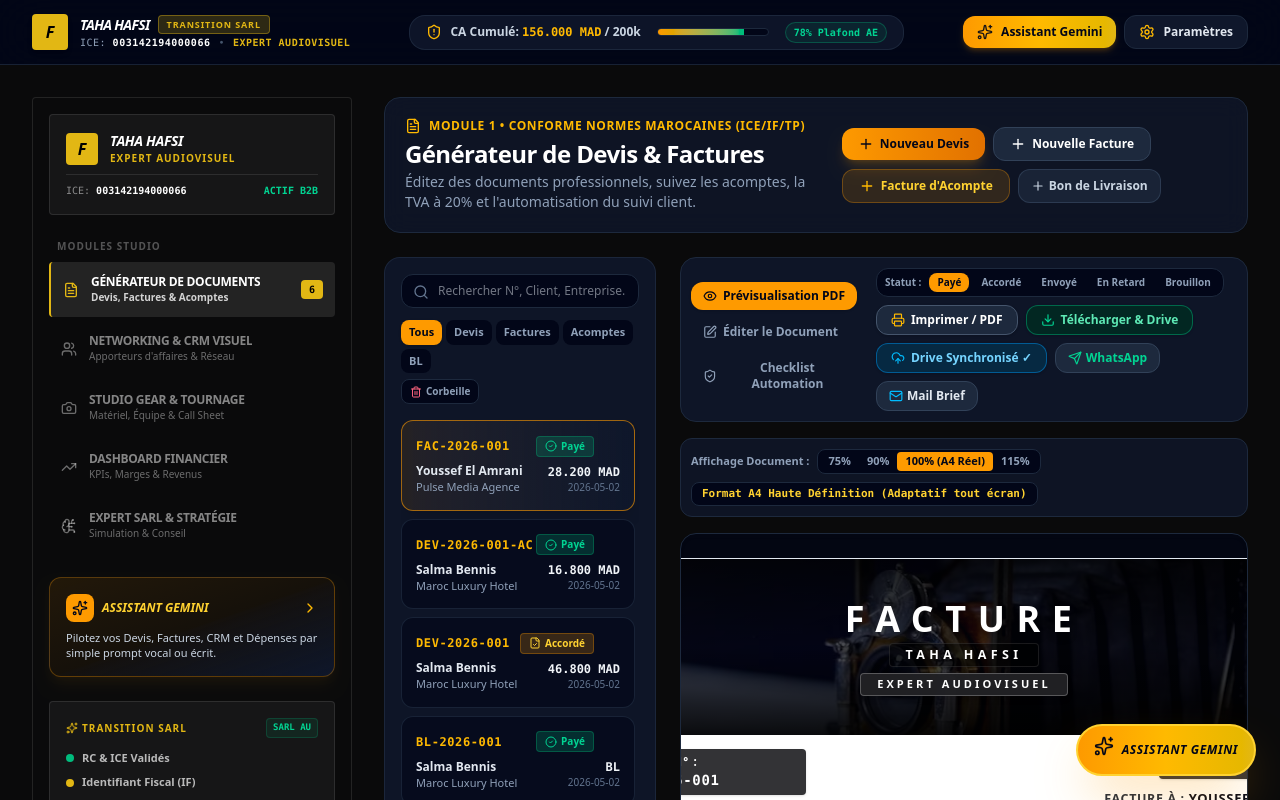
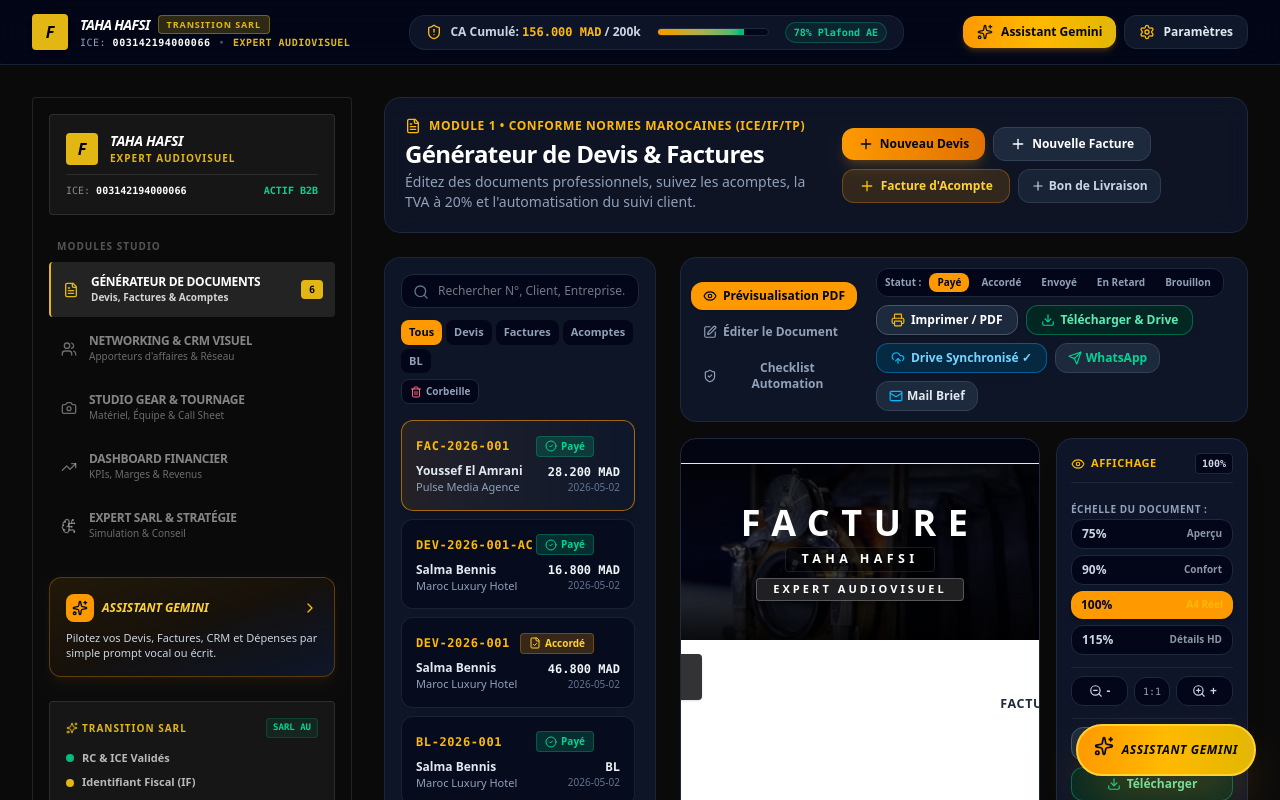
Before and after one commit to hafsitaha2001-web/taha, a React (Vite) app: page / in a window 1280 px wide. Shown: the top 800 px of the page. Built offline with nearby package versions, Linux system fonts and the light colour scheme.

Commit message:
refactor: enhance document zoom and toolbar UI
Replace static zoom controls with a more responsive and streamlined layout to improve usability when viewing generated invoices and quotes.

```diff
--- a/src/components/DocumentGeneratorModule.tsx
+++ b/src/components/DocumentGeneratorModule.tsx
@@ -1895,53 +1895,10 @@ export const DocumentGeneratorModule: React.FC<DocumentGeneratorModuleProps> = (
                 </div>
               )}
 
-              {/* Responsive Zoom & View Toolbar */}
-              {selectedDocument && (
-                <div className="flex flex-wrap items-center justify-between gap-2 bg-slate-900/80 p-2.5 rounded-xl border border-slate-800 text-xs no-print">
-                  <div className="flex items-center gap-2">
-                    <span className="text-slate-400 text-[11px] font-bold">Affichage Document :</span>
-                    <div className="flex items-center bg-slate-950 p-0.5 rounded-lg border border-slate-800 text-[11px]">
-                      <button
-                        type="button"
-                        onClick={() => setZoomScale(0.75)}
-                        className={`px-2 py-0.5 rounded font-bold transition-all ${zoomScale === 0.75 ? 'bg-amber-500 text-slate-950' : 'text-slate-400 hover:text-white'}`}
-                      >
-                        75%
-                      </button>
-                      <button
-                        type="button"
-                        onClick={() => setZoomScale(0.9)}
-                        className={`px-2 py-0.5 rounded font-bold transition-all ${zoomScale === 0.9 ? 'bg-amber-500 text-slate-950' : 'text-slate-400 hover:text-white'}`}
-                      >
-                        90%
-                      </button>
-                      <button
-                        type="button"
-                        onClick={() => setZoomScale(1)}
-                        className={`px-2 py-0.5 rounded font-bold transition-all ${zoomScale === 1 ? 'bg-amber-500 text-slate-950' : 'text-slate-400 hover:text-white'}`}
-                      >
-                        100% (A4 Réel)
-                      </button>
-                      <button
-                        type="button"
-                        onClick={() => setZoomScale(1.15)}
-                        className={`px-2 py-0.5 rounded font-bold transition-all ${zoomScale === 1.15 ? 'bg-amber-500 text-slate-950' : 'text-slate-400 hover:text-white'}`}
-                      >
-                        115%
-                      </button>
-                    </div>
-                  </div>
-
-                  <div className="flex items-center gap-2 text-slate-400 text-[11px]">
-                    <span className="bg-slate-950 px-2.5 py-1 rounded-lg border border-slate-800 text-amber-300 font-mono font-bold">
-                      Format A4 Haute Définition (Adaptatif tout écran)
-                    </span>
-                  </div>
-                </div>
-              )}
-
               {selectedDocument ? (
-                <div className="overflow-x-auto p-2 sm:p-6 bg-slate-950/70 border border-slate-800 rounded-2xl flex justify-center shadow-inner min-h-[500px]">
+                <div className="relative flex flex-col lg:flex-row items-start gap-4">
+                  {/* Document Canvas (Centered) */}
+                  <div className="flex-1 w-full overflow-x-auto p-2 sm:p-6 bg-slate-950/70 border border-slate-800 rounded-2xl flex justify-center shadow-inner min-h-[550px]">
                     <div
                       style={{
                         transform: `scale(${zoomScale})`,
@@ -1951,6 +1908,129 @@ export const DocumentGeneratorModule: React.FC<DocumentGeneratorModuleProps> = (
                       className="w-full flex justify-center"
                     >
                       <DocumentPreview document={selectedDocument} profile={profile} />
+                    </div>
+                  </div>
+
+                  {/* Right-Side Affichage Document Panel */}
+                  <div className="w-full lg:w-48 shrink-0 lg:sticky lg:top-4 space-y-3 no-print">
+                    <div className="bg-slate-900/95 border border-slate-800 p-3.5 rounded-2xl shadow-xl space-y-3">
+                      <div className="flex items-center justify-between border-b border-slate-800 pb-2">
+                        <span className="text-[11px] font-black text-amber-400 flex items-center gap-1.5 uppercase tracking-wider">
+                          <Eye className="w-3.5 h-3.5" /> Affichage
+                        </span>
+                        <span className="text-[10px] font-mono font-bold text-slate-300 bg-slate-950 px-1.5 py-0.5 rounded border border-slate-800">
+                          {Math.round(zoomScale * 100)}%
+                        </span>
+                      </div>
+
+                      {/* Zoom Presets Buttons */}
+                      <div className="space-y-1.5">
+                        <span className="text-[10px] font-bold text-slate-400 uppercase tracking-wider">Échelle du Document :</span>
+                        <div className="grid grid-cols-2 lg:grid-cols-1 gap-1.5">
+                          <button
+                            type="button"
+                            onClick={() => setZoomScale(0.75)}
+                            className={`px-2.5 py-1.5 rounded-xl text-xs font-bold transition-all text-left flex items-center justify-between cursor-pointer ${
+                              zoomScale === 0.75
+                                ? 'bg-amber-500 text-slate-950 font-black shadow-md'
+                                : 'bg-slate-950 text-slate-300 hover:text-white hover:bg-slate-800 border border-slate-800'
+                            }`}
+                          >
+                            <span>75%</span>
+                            <span className="text-[10px] opacity-70">Aperçu</span>
+                          </button>
+                          <button
+                            type="button"
+                            onClick={() => setZoomScale(0.9)}
+                            className={`px-2.5 py-1.5 rounded-xl text-xs font-bold transition-all text-left flex items-center justify-between cursor-pointer ${
+                              zoomScale === 0.9
+                                ? 'bg-amber-500 text-slate-950 font-black shadow-md'
+                                : 'bg-slate-950 text-slate-300 hover:text-white hover:bg-slate-800 border border-slate-800'
+                            }`}
+                          >
+                            <span>90%</span>
+                            <span className="text-[10px] opacity-70">Confort</span>
+                          </button>
+                          <button
+                            type="button"
+                            onClick={() => setZoomScale(1)}
+                            className={`px-2.5 py-1.5 rounded-xl text-xs font-bold transition-all text-left flex items-center justify-between cursor-pointer ${
+                              zoomScale === 1
+                                ? 'bg-amber-500 text-slate-950 font-black shadow-md'
+                                : 'bg-slate-950 text-slate-300 hover:text-white hover:bg-slate-800 border border-slate-800'
+                            }`}
+                          >
+                            <span>100%</span>
+                            <span className="text-[10px] font-extrabold text-amber-400">A4 Réel</span>
+                          </button>
+                          <button
+                            type="button"
+                            onClick={() => setZoomScale(1.15)}
+                            className={`px-2.5 py-1.5 rounded-xl text-xs font-bold transition-all text-left flex items-center justify-between cursor-pointer ${
+                              zoomScale === 1.15
+                                ? 'bg-amber-500 text-slate-950 font-black shadow-md'
+                                : 'bg-slate-950 text-slate-300 hover:text-white hover:bg-slate-800 border border-slate-800'
+                            }`}
+                          >
+                            <span>115%</span>
+                            <span className="text-[10px] opacity-70">Détails HD</span>
+                          </button>
+                        </div>
+                      </div>
+
+                      {/* Step Zoom (+ / -) */}
+                      <div className="pt-2 border-t border-slate-800/80 flex items-center gap-1.5">
+                        <button
+                          type="button"
+                          onClick={() => setZoomScale((prev) => Math.max(0.5, Number((prev - 0.1).toFixed(2))))}
+                          className="flex-1 py-1.5 bg-slate-950 hover:bg-slate-800 text-slate-300 hover:text-white font-black text-xs rounded-xl border border-slate-800 transition-all flex items-center justify-center gap-1 cursor-pointer"
+                          title="Zoom arrière (-10%)"
+                        >
+                          <ZoomOut className="w-3.5 h-3.5" /> -
+                        </button>
+                        <button
+                          type="button"
+                          onClick={() => setZoomScale(1)}
+                          className="px-2 py-1.5 bg-slate-950 hover:bg-slate-800 text-slate-400 hover:text-amber-400 font-mono text-[10px] rounded-xl border border-slate-800 transition-all cursor-pointer"
+                          title="Réinitialiser à 100%"
+                        >
+                          1:1
+                        </button>
+                        <button
+                          type="button"
+                          onClick={() => setZoomScale((prev) => Math.min(1.5, Number((prev + 0.1).toFixed(2))))}
+                          className="flex-1 py-1.5 bg-slate-950 hover:bg-slate-800 text-slate-300 hover:text-white font-black text-xs rounded-xl border border-slate-800 transition-all flex items-center justify-center gap-1 cursor-pointer"
+                          title="Zoom avant (+10%)"
+                        >
+                          <ZoomIn className="w-3.5 h-3.5" /> +
+                        </button>
+                      </div>
+
+                      {/* Quick Print & Export Buttons inside Right Sidebar */}
+                      <div className="pt-2 border-t border-slate-800/80 space-y-1.5">
+                        <button
+                          type="button"
+                          onClick={handlePrint}
+                          className="w-full py-2 bg-slate-800 hover:bg-slate-700 text-white font-bold text-xs rounded-xl border border-slate-600 transition-all flex items-center justify-center gap-1.5 shadow-sm cursor-pointer"
+                        >
+                          <Printer className="w-3.5 h-3.5 text-amber-400" /> Imprimer / PDF
+                        </button>
+                        <button
+                          type="button"
+                          onClick={() => handleExportHtml(selectedDocument)}
+                          className="w-full py-2 bg-emerald-950/80 hover:bg-emerald-900 text-emerald-300 font-bold text-xs rounded-xl border border-emerald-700/80 transition-all flex items-center justify-center gap-1.5 shadow-sm cursor-pointer"
+                        >
+                          <Download className="w-3.5 h-3.5 text-emerald-400" /> Télécharger
+                        </button>
+                      </div>
+
+                      {/* Format Info Note */}
+                      <div className="pt-2 border-t border-slate-800/80 text-center">
+                        <span className="text-[10px] text-slate-400 font-mono">
+                          Format A4 Haute Définition
+                        </span>
+                      </div>
+                    </div>
                   </div>
                 </div>
               ) : (
```
Lines whose indentation alone changed are shown as unchanged.
